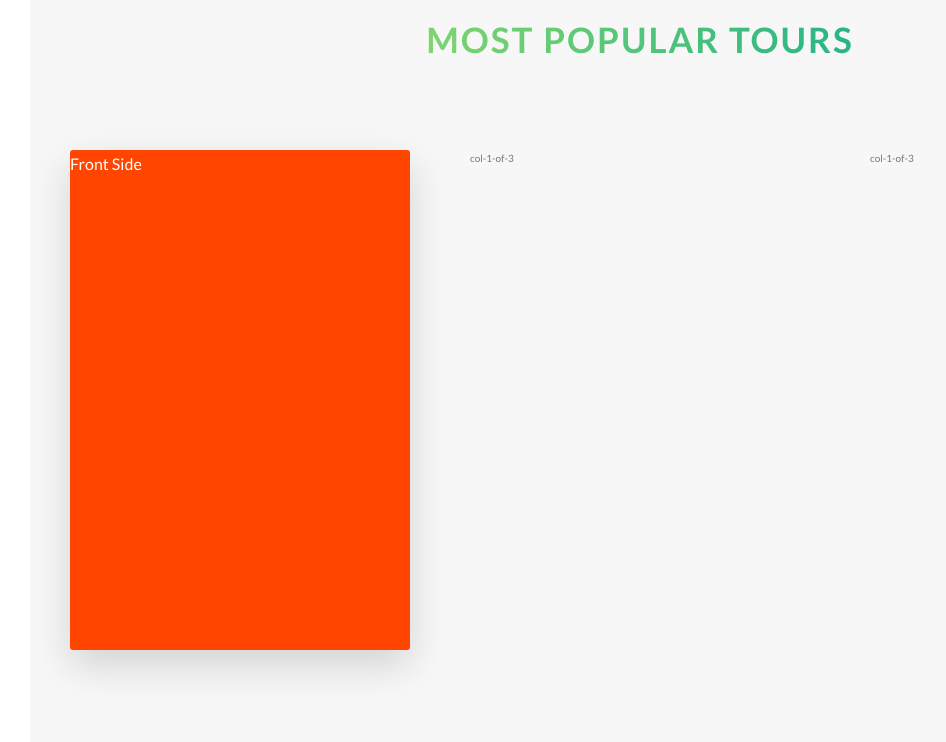
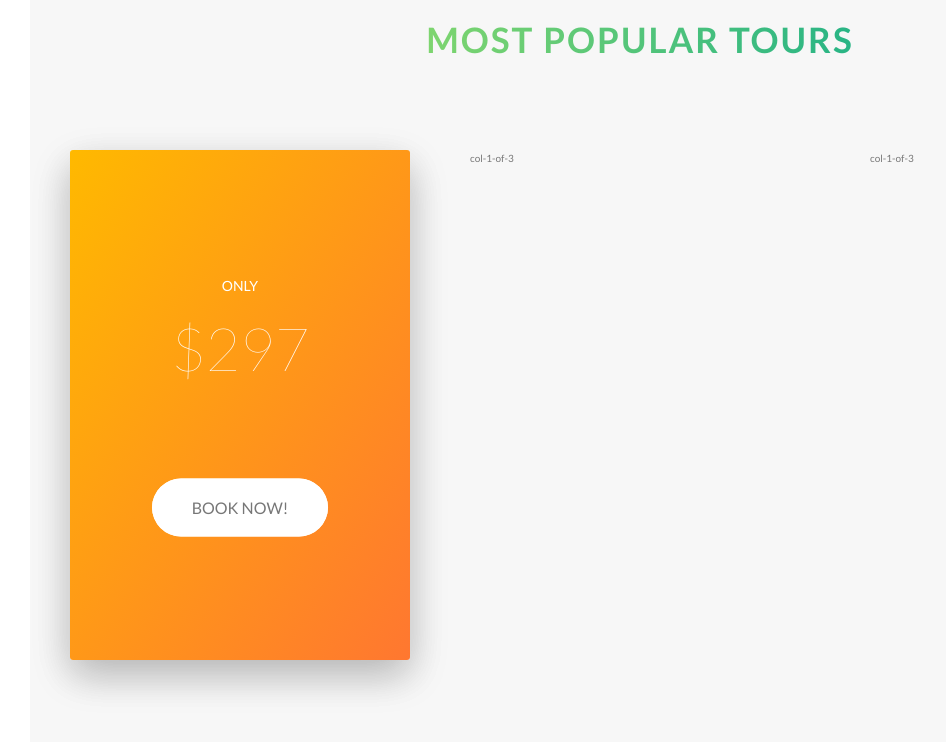
Before and after one commit to prantomollick/natours-HTML-Template, a website: page index.html in a window 1280 px wide. Shown: the part 2235-2977 px from the top of the page, without its empty margins (0-946 px from the left). Drawn offline with Linux system fonts and the light colour scheme.

Commit message:
building tour section part 2

```diff
--- a/index.html
+++ b/index.html
@@ -121,8 +121,32 @@
             <div class="row">
                 <div class="col-1-of-3">
                     <div class="card">
-                        <div class="card__side card__side--front">Front Side</div>
-                        <div class="card__side card__side--back card__side--back-1">Back Side</div>
+                        <div class="card__side card__side--front">
+                            <div class="card__picture card__picture--1">
+                                &nbsp;
+                            </div>
+                            <h4 class="card__heading">
+                                <span class="card__heading-span card__heading-span--1">The sea Explorer</span>
+                            </h4>
+                            <div class="card__details">
+                                <ul>
+                                    <li>3 day tours</li>
+                                    <li>Up to 30 people</li>
+                                    <li>2 tour guides</li>
+                                    <li>Sleep in cozy hotels</li>
+                                    <li>Difficulty</li>
+                                </ul>
+                            </div>
+                        </div>
+                        <div class="card__side card__side--back card__side--back-1">
+                            <div class="card__cta">
+                                <div class="card__price-box">
+                                    <p class="card__price-only">Only</p>
+                                    <p class="card__price-value">$297</p>
+                                </div>
+                                <a href="#" class="btn btn--white">Book now!</a>
+                            </div>
+                        </div>
                     </div>
                 </div>
                 <div class="col-1-of-3">
--- a/sass/abstracts/_variables.scss
+++ b/sass/abstracts/_variables.scss
@@ -10,6 +10,7 @@ $color-tertiary-dark: #5643fa;
 
 
 $color-grey-light-1: #f7f7f7;
+$color-grey-light-2: #eee;
 
 $color-grey-dark: #777;
 $color-white: #fff;
--- a/sass/components/_card.scss
+++ b/sass/components/_card.scss
@@ -1,15 +1,14 @@
 .card {
+
+  //Functionality
   -moz-perspective: 150rem;
   perspective: 150rem;
   position: relative;
-  height: 50rem;
+  height: 51rem;
 
   &__side {
-    height: 50rem;
-    color: #fff;
-    font-size: 1.6rem;
-
-    transition: all 0.8s ease;
+    height: 51rem;
+    transition: all .8s ease;
     position: absolute;
     top: 0;
     left: 0;
@@ -17,15 +16,15 @@
     -webkit-backface-visibility: hidden;
     backface-visibility: hidden;
     border-radius: 3px;
+    overflow: hidden;
     box-shadow: 0 1.5rem 4rem rgba($color-black, $alpha: .15);
 
     &--front {
-      background-color: orangered;
+      background-color: $color-white;
     }
 
     &--back {
-      // background-color: green;
-      transform: rotateY(180deg);
+      // transform: rotateY(180deg);
 
       &-1 {
         background-image: linear-gradient(to right bottom, $color-secondary-light, $color-secondary-dark);
@@ -35,10 +34,103 @@
   }
 
   &:hover &__side--front {
-    transform: rotateY(180deg);
+    transform: rotateY(-180deg);
   }
 
   &:hover &__side--back {
     transform: rotateY(0deg);
   }
+
+
+  //Front Side styling
+  &__picture {
+    background-size: cover;
+    height: 23rem;
+    background-blend-mode: screen;
+    --webkit-clip-path: polygon(0 0, 100% 0, 100% 85%, 0 100%);
+    clip-path: polygon(0 0, 100% 0, 100% 85%, 0 100%);
+
+    &--1 {
+      background-image: linear-gradient(to right bottom, $color-secondary-light, $color-secondary-dark), url(../img/nat-5.jpg);
+    }
+
+    &--2 {
+      background-image: url(../img/nat-5.jpg);
+    }
+
+    &--3 {
+      background-image: url(../img/nat-5.jpg);
+    }
+  }
+
+  &__heading {
+    font-size: 2.8rem;
+    font-weight: 300;
+    text-transform: uppercase;
+    text-align: right;
+    color: $color-white;
+    position: absolute;
+    top: 12rem;
+    right: 2rem;
+    width: 75%;
+  }
+
+  &__heading-span {
+    padding: 1rem 1.5rem;
+    -webkit-box-decoration-break: clone;
+    box-decoration-break: clone;
+
+    &--1 {
+      background-image: linear-gradient(to right bottom, rgba($color-secondary-light, .85), rgba($color-secondary-dark, .85));
+    }
+  }
+
+  &__details {
+    padding: 3rem;
+
+    ul {
+      list-style: none;
+      width: 80%;
+      margin: 0 auto;
+
+      li {
+        text-align: center;
+        font-size: 1.5rem;
+        padding: 1rem;
+
+        &:not(:last-child) {
+          border-bottom: 1px dotted $color-grey-light-2;
+        }
+
+      }
+    }
+  }
+
+  //Back side styling
+  &__cta {
+    position: absolute;
+    top: 50%;
+    left: 50%;
+    transform: translate(-50%, -50%);
+    width: 90%;
+    text-align: center;
+  }
+
+  &__price-box {
+    text-align: center;
+    color: $color-white;
+    margin-bottom: 8rem;
+  }
+
+  &__price-only {
+    font-size: 1.4rem;
+    text-transform: uppercase;
+  }
+
+  &__price-value {
+    font-size: 6rem;
+    font-weight: 100;
+  }
+
+
 }
```
Also changed, not shown: css/style.css.
